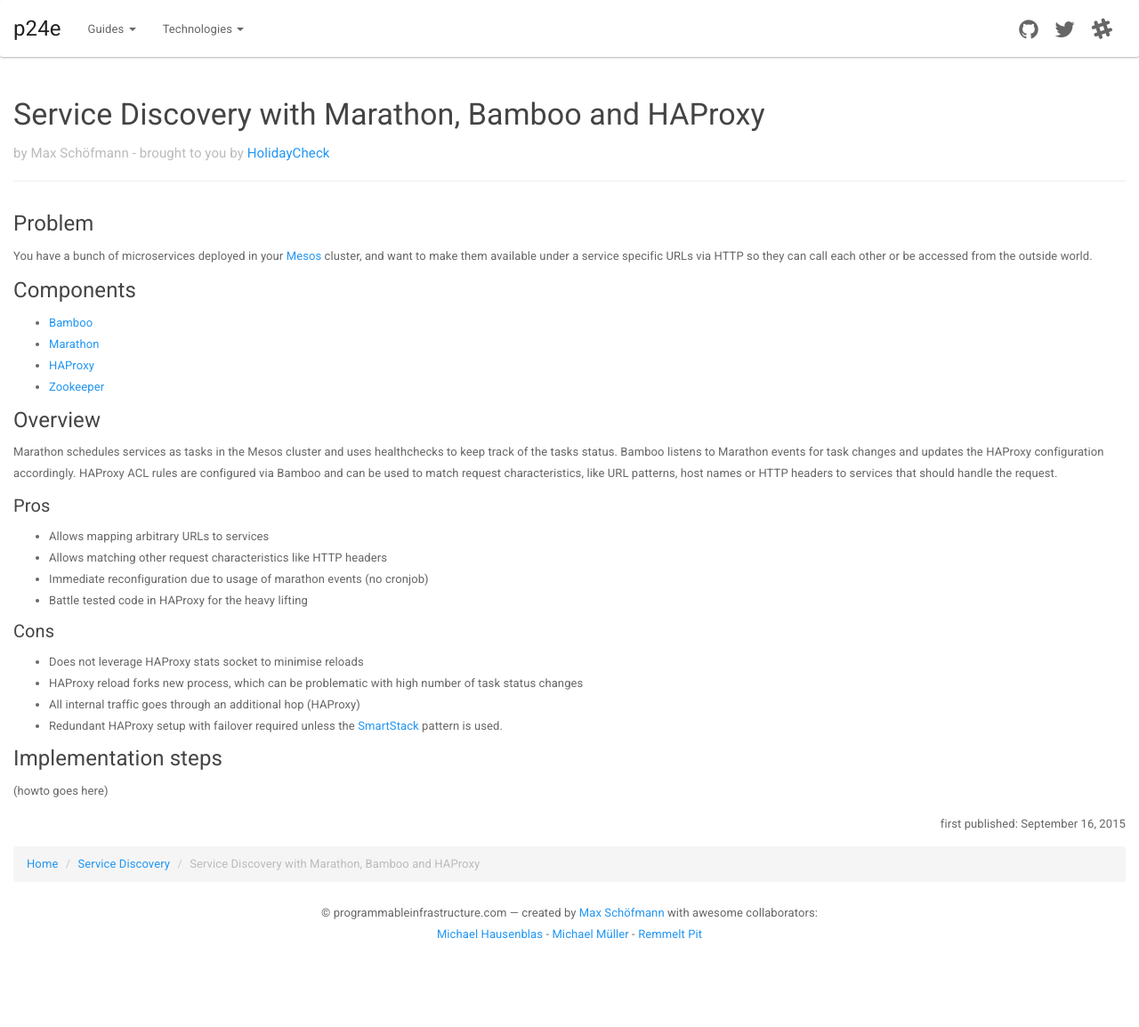
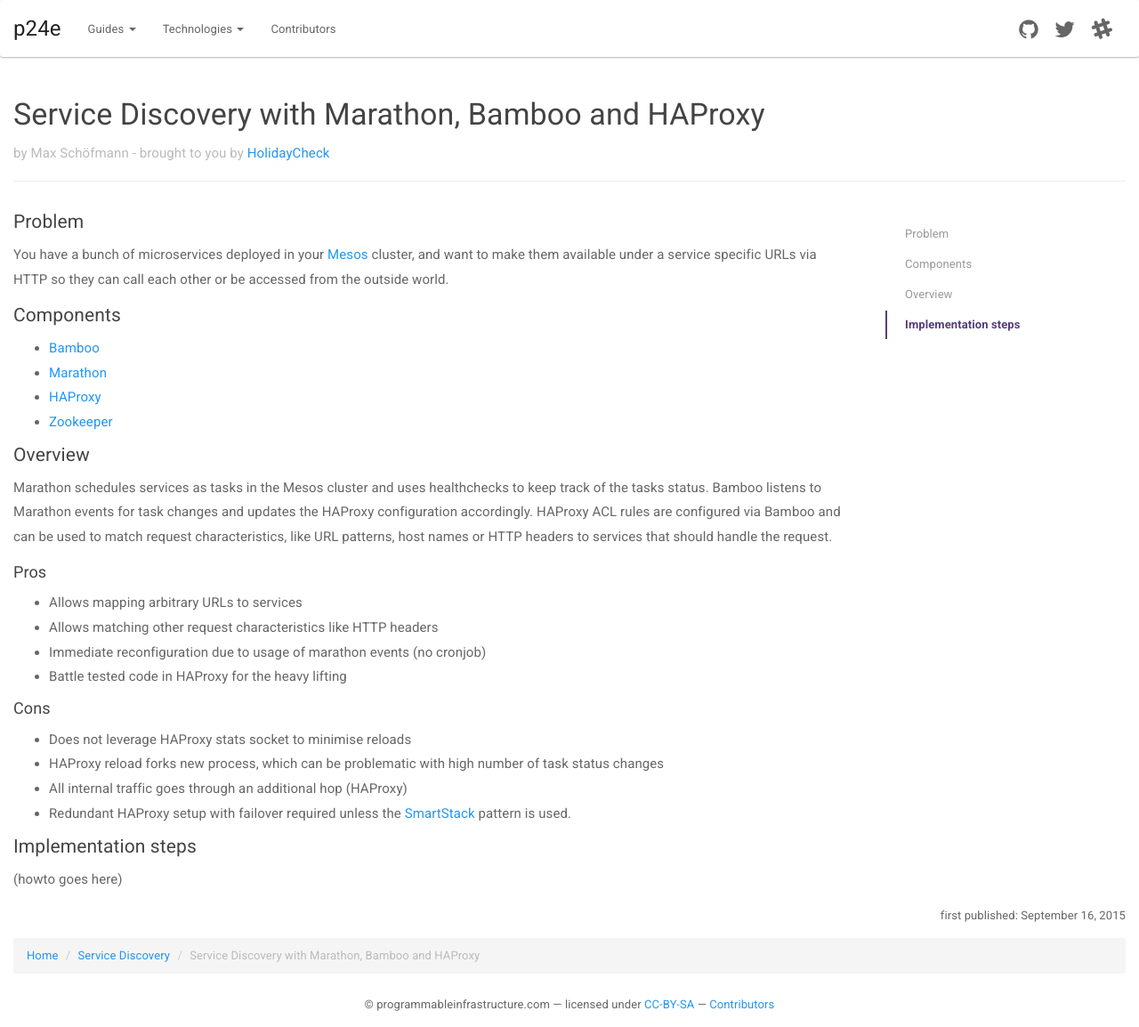
Before and after one commit to programmableinfrastructure/p24e.io, a Jekyll site: the page built from _guides/service-discovery/bamboo-haproxy-marathon.md, in a window 1280 px wide. Shown: the whole page at 89% size. Built offline with Jekyll 4.4.1, drawn with Linux system fonts in a browser that asks for light colours; before the commit the page ends 1075 px from its top, so only the background shows below that.

Commit message:
Improve guides layout, move contributors to own page, link to CC-BY-SA license

```diff
--- a/_includes/contributors.html
+++ /dev/null
@@ -1,3 +0,0 @@
-<a href="#">Michael Hausenblas</a> -
-<a href="#">Michael Müller</a> -
-<a href="#">Remmelt Pit</a>
--- a/_includes/footer.html
+++ b/_includes/footer.html
@@ -1,8 +1,7 @@
 <footer>
   <div class="container-fluid">
     <p class="text-center muted">
-      &copy; programmableinfrastructure.com &mdash; created by <a href="#">Max Schöfmann</a> with awesome collaborators:<br/>
-      {% include contributors.html %}
+      &copy; programmableinfrastructure.com &mdash; licensed under <a href="http://creativecommons.org/licenses/by-sa/4.0/">CC-BY-SA</a> &mdash; <a href="/contributors.html">Contributors</a>
     </p>
   </div>
 </footer>
--- a/_includes/header.html
+++ b/_includes/header.html
@@ -14,11 +14,6 @@
     <!-- Collect the nav links, forms, and other content for toggling -->
     <div class="collapse navbar-collapse" id="bs-example-navbar-collapse-1">
       <ul class="nav navbar-nav">
-        {% for page in site.pages %}
-          {% if page.title %}
-            <li><a href="{{ page.url | prepend: site.baseurl }}">{{ page.title }}</a></li>
-          {% endif %}
-        {% endfor %}
         <li class="dropdown">
           <a href="#" class="dropdown-toggle" data-toggle="dropdown" role="button" aria-haspopup="true" aria-expanded="false">Guides <span class="caret"></span></a>
           <ul class="dropdown-menu">
@@ -35,6 +30,11 @@
             {% endfor %}
           </ul>
         </li>
+        {% for page in site.pages %}
+          {% if page.title %}
+            <li><a href="{{ page.url | prepend: site.baseurl }}">{{ page.title }}</a></li>
+          {% endif %}
+        {% endfor %}
       </ul>
       <p class="navbar-text navbar-right social-icons">
         <a href="https://github.com/programmableinfrastructure" class="navbar-link" title="Github"><span class="fa fa-github"></span></a>
--- a/_layouts/default.html
+++ b/_layouts/default.html
@@ -9,5 +9,6 @@
     {% include footer.html %}
     <script src="{{ site.jquery_base_path }}/jquery.min.js"></script>
     <script src="{{ site.bootstrap_base_path }}/js/bootstrap.min.js"></script>
+    <script src="/assets/js/guide-nav.js"></script>
   </body>
 </html>
--- a/_layouts/guide.html
+++ b/_layouts/guide.html
@@ -15,9 +15,14 @@
       </small>
     <h5>
   </div>
-  <div class="row">
-    <div class="col-md-12">
+  <div class="row guide">
+    <div class="col-md-9 guide-content">
       {{ content }}
+    </div>
+    <div class="col-md-3">
+      <nav class="guide-nav hidden-print hidden-xs hidden-sm affix">
+        <!-- nav gets rendered via JS from headings in guide-content -->
+      </nav>
     </div>
   </div>
   <div class="row">
--- /dev/null
+++ b/_sass/_guides.scss
@@ -0,0 +1,68 @@
+// Guides
+
+.guide {
+  font-size: 15px;
+
+  // re-define sizes for headings inside guides, they seem too large for that purpose
+  h1 { font-size: 34px; }
+  h2 { font-size: 28px; }
+  h3 { font-size: 24px; }
+  h4 { font-size: 21px; }
+  h5 { font-size: 18px; }
+  h6 { font-size: 16px; }
+}
+
+/* sidebar */
+.guide-nav {
+    padding-left: 20px;
+    margin-top: 20px;
+    margin-bottom: 20px;
+}
+
+/* all links */
+.guide-nav .nav>li>a {
+    color: #999;
+    border-left: 2px solid transparent;
+    padding: 4px 20px;
+    font-size: 13px;
+    font-weight: 400;
+}
+
+/* nested links */
+.guide-nav .nav .nav>li>a {
+    padding-top: 1px;
+    padding-bottom: 1px;
+    padding-left: 30px;
+    font-size: 12px;
+}
+
+/* active & hover links */
+.guide-nav .nav>.active>a,
+.guide-nav .nav>li>a:hover,
+.guide-nav .nav>li>a:focus {
+    color: #563d7c;
+    text-decoration: none;
+    background-color: transparent;
+    border-left-color: #563d7c;
+}
+/* all active links */
+.guide-nav .nav>.active>a,
+.guide-nav .nav>.active:hover>a,
+.guide-nav .nav>.active:focus>a {
+    font-weight: 700;
+}
+/* nested active links */
+.guide-nav .nav .nav>.active>a,
+.guide-nav .nav .nav>.active:hover>a,
+.guide-nav .nav .nav>.active:focus>a {
+    font-weight: 500;
+}
+
+/* hide inactive nested list */
+.guide-nav .nav ul.nav {
+    display: none;
+}
+/* show active nested list */
+.guide-nav .nav>.active>ul.nav {
+    display: block;
+}
--- /dev/null
+++ b/_sass/_home.scss
@@ -0,0 +1,25 @@
+// Homepage
+
+.guides-list {
+  font-size: 15px;
+}
+
+.social-icons {
+  margin-bottom: 0;
+  span {
+    font-size: 25px;
+    padding-right: 15px;
+  }
+}
+
+.tile {
+  h1, h4 {
+    text-align: center;
+  }
+  li {
+    list-style-type: none;
+  }
+  border: 1px solid #ccc;
+  height: 18em;
+  overflow: hidden;
+}
--- /dev/null
+++ b/_sass/_pages.scss
@@ -0,0 +1,16 @@
+// Tech, component, misc pages
+
+.status-active {
+  color: green;
+}
+
+.desc {
+  p {
+    font-size: 15px;
+  }
+}
+
+.collection_image {
+  max-height: 50px;
+  vertical-align: bottom;
+}
--- a/_sass/_site.scss
+++ b/_sass/_site.scss
@@ -0,0 +1,5 @@
+// Site styles
+
+.page-header {
+  margin-top: 0;
+}
--- /dev/null
+++ b/assets/js/guide-nav.js
@@ -0,0 +1,34 @@
+// Generate the nested sidebar nav for guides from the heading elements.
+$(function() {
+
+  var $nav = $('.guide-nav');
+  if (!$nav.length) return;
+
+  var nav = '', lastLevel = 0;
+
+  $('.guide-content').find('h1, h2, h3, h4, h5, h6').each(function(i, el) {
+    var level = Number(el.tagName[1]);
+    if (!lastLevel) {
+       lastLevel = level;
+    }
+
+    var link = '<a href="#' + el.id + '">' + el.innerText + '</a>';
+    if (level == lastLevel) {
+      if (nav) nav += '</li>';
+      nav += '<li>' + link;
+    } else if (level > lastLevel) {
+      nav += '<ul class="nav nav-stacked"><li>' + link;
+    } else { // level < lastLevel
+      nav += '</li></ul><li>' + link;
+    }
+    lastLevel = level;
+  });
+  nav += '</li>';
+
+  $nav.html('<ul class="nav nav-stacked">' + nav + '</ul>');
+
+  $('body').scrollspy({
+    target: '.guide-nav'
+  });
+
+});
--- a/css/main.scss
+++ b/css/main.scss
@@ -7,45 +7,8 @@
 
 // ...
 
-// Stati
-.status-active {
-  color: green;
-}
-
-.social-icons {
-  margin-bottom: 0;
-  span {
-    font-size: 25px;
-    padding-right: 15px;
-  }
-}
-
-.desc {
-  p {
-    font-size: 15px;
-  }
-}
-
-.tile {
-  h1, h4 {
-    text-align: center;
-  }
-  li {
-    list-style-type: none;
-  }
-  border: 1px solid #ccc;
-  height: 18em;
-  overflow: hidden;
-}
-
-.page-header {
-  margin-top: 0;
-}
-
-.collection_image {
-  max-height: 50px;
-  vertical-align: bottom;
-}
-
 // Import partials from `sass_dir` (defaults to `_sass`)
 @import "site";
+@import "home";
+@import "pages";
+@import "guides";
--- a/index.html
+++ b/index.html
@@ -9,10 +9,10 @@
   <div class="row">
     <div class="col-md-12">
       <h4>Service Discovery</h4>
-      <ul>
+      <ul class="guides-list">
         {% assign sd_guides = site.guides | where: 'component', 'service-discovery' %}
         {% for guide in sd_guides %}
-          <li><a href="{{ guide.url }}">{{ guide.title }}</a></li>
+          <li><a href="{{ guide.url }}">{{ guide.title }}</a> by {{ guide.author }}</li>
         {% endfor %}
       </ul>
     </div>
```
Also changed, not shown: contributors.html (added, +26 -0 lines).
